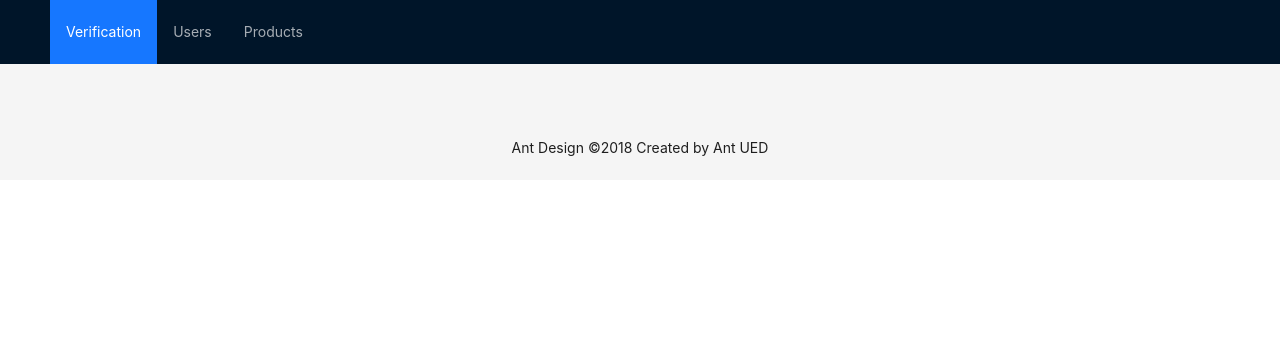
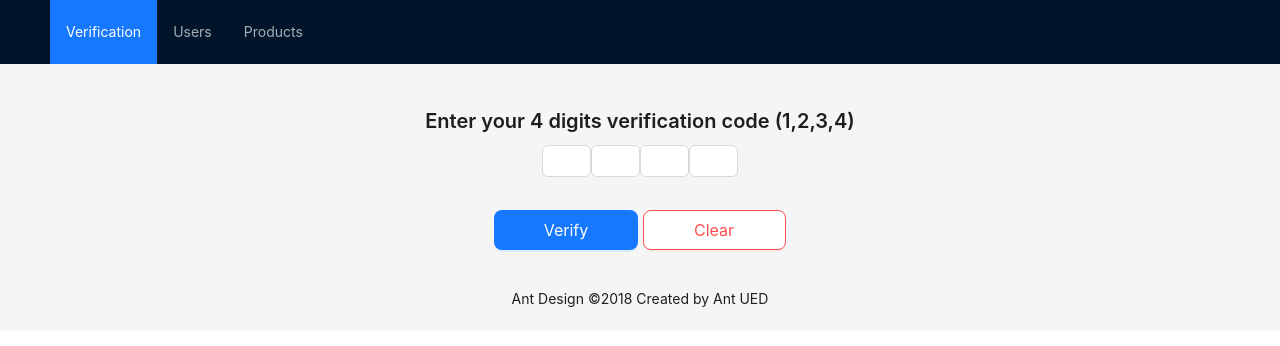
Before and after one commit to Azaferany/react-playground, a React (Create React App) app: page /verification in a window 1280 px wide. Shown: the top 346 px of the page. Built offline with nearby package versions, Linux system fonts and the light colour scheme.

Commit message:
feat: add verification component

```diff
--- a/src/App.tsx
+++ b/src/App.tsx
@@ -5,6 +5,7 @@ import UserHome from "./features/Users/Home";
 import ProductHome from "./features/Products/Home";
 import EditUser from "./features/Users/Edit";
 import EditProduct from "./features/Products/Edit";
+import CodeVerification from "./features/Verification/index";
 
 function App() {
   return (
@@ -15,7 +16,7 @@ function App() {
           <Route index path="/users/edit/:id" element={<EditUser />} />
           <Route index path="/products" element={<ProductHome />} />
           <Route index path="/products/edit/:id" element={<EditProduct />} />
-          <Route index path="/verification" element={<h1 />} />
+          <Route index path="/verification" element={<CodeVerification />} />
         </Route>
       </Routes>
     </Router>
--- /dev/null
+++ b/src/features/Verification/index.tsx
@@ -0,0 +1,112 @@
+import React, { useRef, useState } from "react";
+import { Input, Button, InputRef, Col, Row } from "antd";
+import { Space, Typography } from "antd";
+
+const { Text, Title } = Typography;
+const CodeVerification = () => {
+  const [code, setCode] = useState<string[]>(["", "", "", ""]);
+  const [isValid, setIsValid] = useState<boolean | undefined>(undefined);
+  const codeFields = useRef<InputRef[]>([]);
+
+  const handleCodeChange = (index: number, value: string) => {
+    // Create a new array with the updated value
+    const updatedCode = [...code];
+    updatedCode[index] = value;
+    setCode(updatedCode);
+
+    // Move the focus to the next or previous code field
+    if (value !== "") {
+      if (index < codeFields.current.length - 1) {
+        codeFields.current[index + 1].focus();
+      }
+    }
+  };
+
+  const handleKeyDown = (
+    event: React.KeyboardEvent<HTMLInputElement>,
+    index: number
+  ) => {
+    if (event.key === "Backspace" && code[index] === "" && index != 0) {
+      codeFields.current[index - 1].focus();
+      setIsValid(undefined);
+    } else if (event.key === "Backspace" && code[index] !== "") {
+      setCode((prevState) => {
+        prevState[index] = "";
+        return prevState;
+      });
+      setIsValid(undefined);
+    } else if (!/[0-9]/.test(event.key)) {
+      event.preventDefault();
+    }
+  };
+
+  const handleVerifyCode = () => {
+    // Perform code validation logic here
+    const validCode = "1234";
+    setIsValid(code.join("") === validCode);
+  };
+
+  const handleClearCode = () => {
+    setCode(["", "", "", ""]);
+    setIsValid(undefined);
+    codeFields.current[0].focus();
+  };
+
+  return (
+    <div>
+      <Space
+        direction="horizontal"
+        style={{ width: "100%", justifyContent: "center" }}
+      >
+        <Title level={4}>Enter your 4 digits verification code (1,2,3,4)</Title>
+      </Space>
+      <Row justify={"center"}>
+        {code.map((value, index) => (
+          <Col sm={{ span: 1 }}>
+            <Input
+              style={{
+                textAlign: "center",
+              }}
+              key={index}
+              value={value}
+              onChange={(e) => handleCodeChange(index, e.target.value)}
+              maxLength={1}
+              onKeyDown={(event) => handleKeyDown(event, index)}
+              ref={(element) => (codeFields.current[index] = element!)}
+            />
+          </Col>
+        ))}
+      </Row>
+      <Space
+        direction="horizontal"
+        style={{ width: "100%", justifyContent: "center", margin: "15px 0" }}
+      >
+        {isValid && <Text type={"success"}>Code is valid!</Text>}
+        {isValid === false && code.join("").length === 4 && (
+          <Text type={"danger"}>Invalid code, please try again</Text>
+        )}
+        <></>
+      </Space>
+      <Row justify={"center"} gutter={5}>
+        <Col sm={{ span: 3 }} xs={{ span: 24 }}>
+          <Button
+            size={"large"}
+            type={"primary"}
+            onClick={handleVerifyCode}
+            block
+            htmlType="submit"
+          >
+            Verify
+          </Button>
+        </Col>
+        <Col sm={{ span: 3 }} xs={{ span: 24 }}>
+          <Button size={"large"} danger onClick={handleClearCode} block>
+            Clear
+          </Button>
+        </Col>
+      </Row>
+    </div>
+  );
+};
+
+export default CodeVerification;
```
